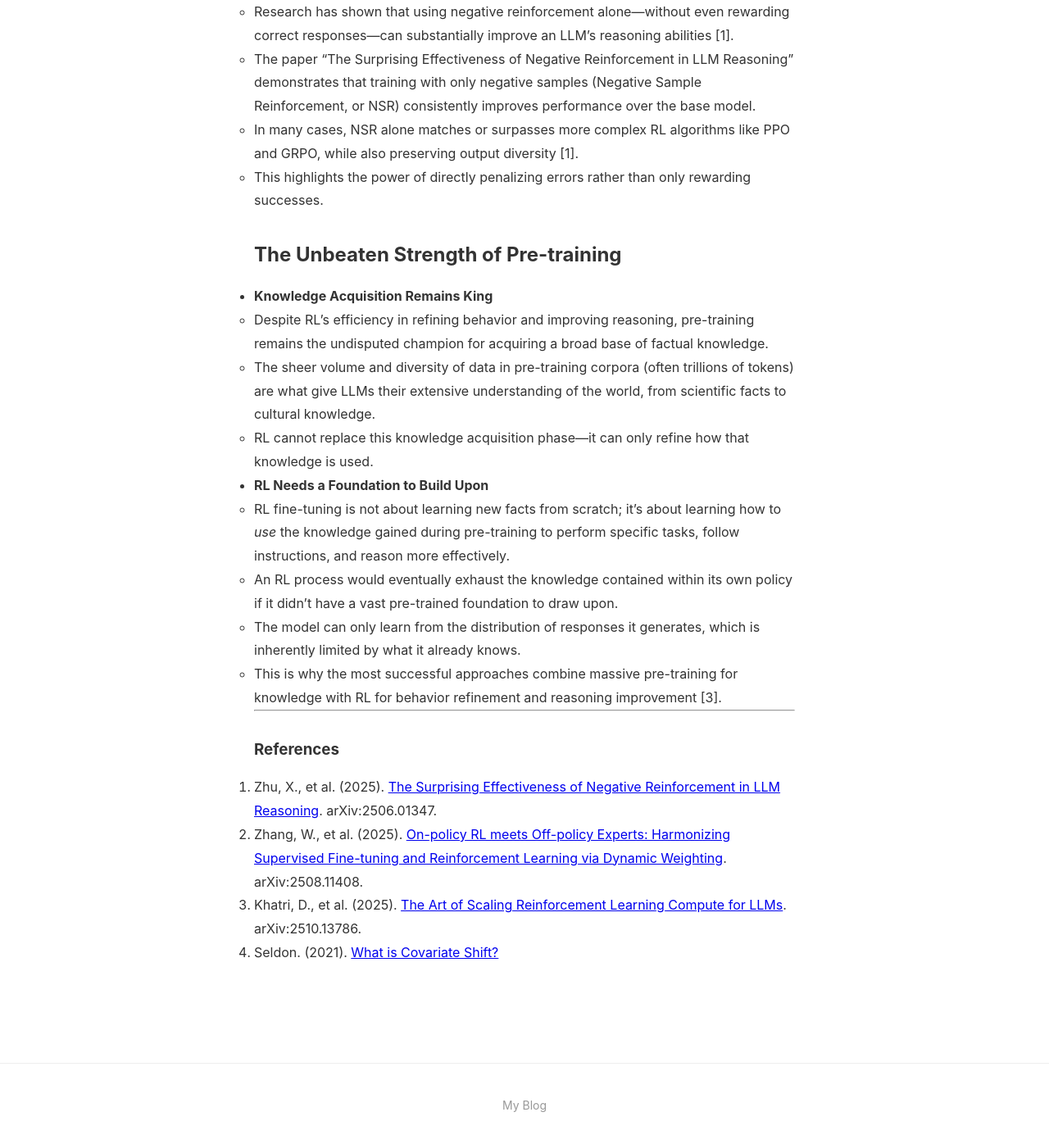
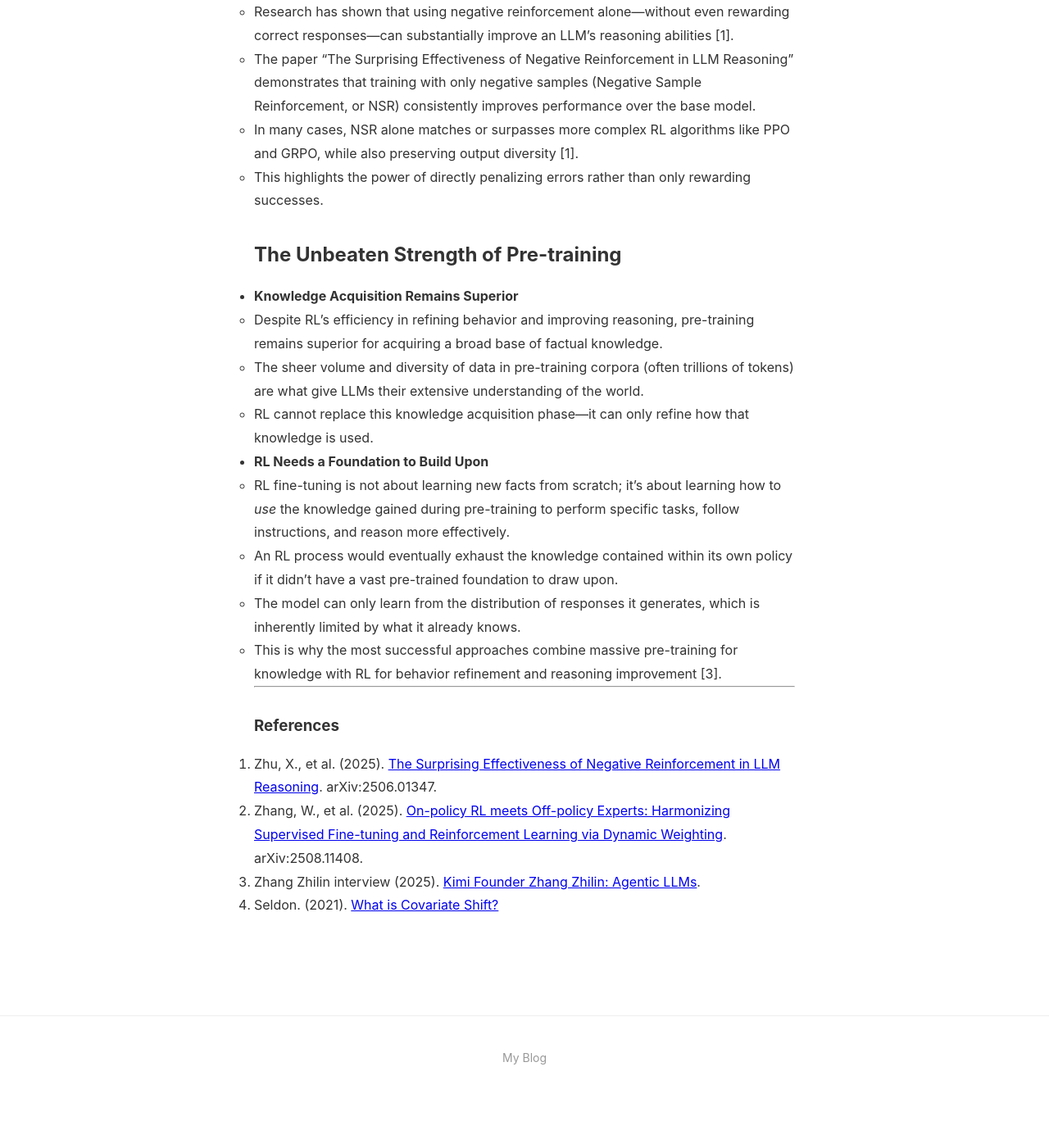
Before and after one commit to jameslilac/jameslilac.github.io, a Jekyll site: the page built from _posts/2026-01-17-rl-scaling-efficiency.md, in a window 1280 px wide and 1400 px high, scrolled down 1824 px. Shown: the top 1396 px of the window at 82% size. Built offline with Jekyll 4.4.1, drawn with Linux system fonts in a browser that asks for light colours; after the commit the page ends 3167 px from its top, so only the background shows below that; some of the changed text lies outside the part shown.

Commit message:
Update interview reference and improve clarity

```diff
--- a/_posts/2026-01-17-rl-scaling-efficiency.md
+++ b/_posts/2026-01-17-rl-scaling-efficiency.md
@@ -4,12 +4,12 @@ title: "RL's Scaling Edge: On-Policy Learning and Negative Gradients"
 date: 2026-01-17
 ---
 
-Recent claims from Moonshot AI's leadership suggest that Reinforcement Learning (RL) may offer a more efficient path to scaling Large Language Models (LLMs) compared to traditional pre-training [3]. This efficiency is attributed to two core concepts: **on-policy learning** and the use of **negative gradients**.
+In a recent interview, Kimi's founder Zhang Zhilin suggested that Reinforcement Learning (RL) offers more efficient scaling for Large Language Models (LLMs) compared to traditional pre-training [3]. This efficiency is attributed to two core concepts: **on-policy learning** and the use of **negative gradients**.
 
 ## 1. The Power of On-Policy Learning
 
 *   **Pre-training as an Off-Policy Task**
-    - Standard pre-training is fundamentally an "off-policy" process where the model learns from a massive, static dataset collected beforehand.
+    - Standard pre-training is an "off-policy" process where the model learns from a massive, static dataset collected beforehand.
     - This data's distribution is fixed and doesn't change, regardless of the model's performance or evolving capabilities.
     - The model has no mechanism to adapt to the distribution of text it will actually generate during inference.
 
@@ -45,9 +45,9 @@ Recent claims from Moonshot AI's leadership suggest that Reinforcement Learning
 
 ## The Unbeaten Strength of Pre-training
 
-*   **Knowledge Acquisition Remains King**
-    - Despite RL's efficiency in refining behavior and improving reasoning, pre-training remains the undisputed champion for acquiring a broad base of factual knowledge.
-    - The sheer volume and diversity of data in pre-training corpora (often trillions of tokens) are what give LLMs their extensive understanding of the world, from scientific facts to cultural knowledge.
+*   **Knowledge Acquisition Remains Superior**
+    - Despite RL's efficiency in refining behavior and improving reasoning, pre-training remains superior for acquiring a broad base of factual knowledge.
+    - The sheer volume and diversity of data in pre-training corpora (often trillions of tokens) are what give LLMs their extensive understanding of the world.
     - RL cannot replace this knowledge acquisition phase—it can only refine how that knowledge is used.
 
 *   **RL Needs a Foundation to Build Upon**
@@ -62,5 +62,5 @@ Recent claims from Moonshot AI's leadership suggest that Reinforcement Learning
 
 1.  Zhu, X., et al. (2025). [The Surprising Effectiveness of Negative Reinforcement in LLM Reasoning](https://arxiv.org/abs/2506.01347). arXiv:2506.01347.
 2.  Zhang, W., et al. (2025). [On-policy RL meets Off-policy Experts: Harmonizing Supervised Fine-tuning and Reinforcement Learning via Dynamic Weighting](https://arxiv.org/abs/2508.11408). arXiv:2508.11408.
-3.  Khatri, D., et al. (2025). [The Art of Scaling Reinforcement Learning Compute for LLMs](https://arxiv.org/abs/2510.13786). arXiv:2510.13786.
+3.  Zhang Zhilin interview (2025). [Kimi Founder Zhang Zhilin: Agentic LLMs](https://www.youtube.com/watch?v=91fmhAnECVc).
 4.  Seldon. (2021). [What is Covariate Shift?](https://www.seldon.io/what-is-covariate-shift/)
```
